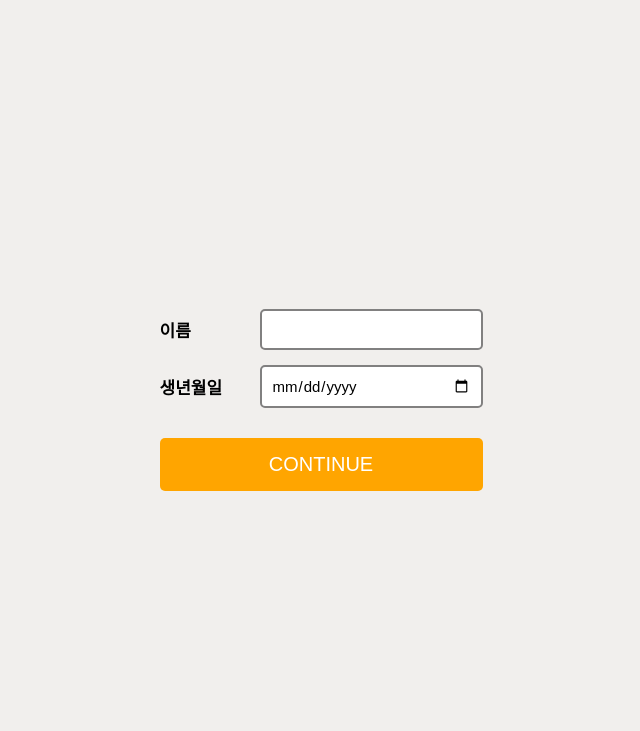
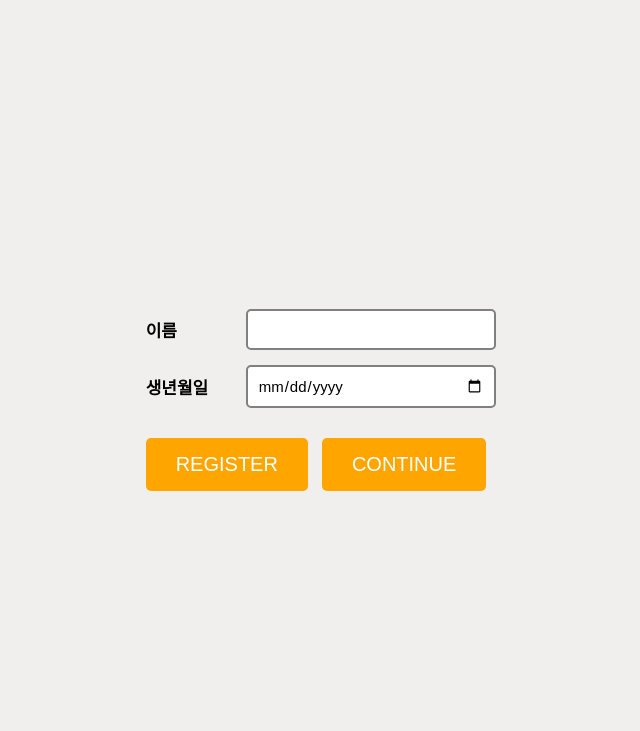
Before and after one commit to FutureandKim/counselor_chatBot, a Django app: page /loginPage.html in a window 1280 px wide. Shown: the top 731 px of the page, without its empty margins (319-959 px from the left). Run offline with Django 4.2, Linux system fonts and the light colour scheme.

Commit message:
로그인 화면 수정

```diff
--- a/chatBot/static/css/loginPage.css
+++ b/chatBot/static/css/loginPage.css
@@ -40,7 +40,7 @@ input[type="date"] {
 	font-family: sans-serif; /*font*/
 }
 
-/*continue 버튼*/
+/*버튼*/
 button[type="submit"] {
 	background-color: orange;
 	color: #fff;
@@ -52,6 +52,11 @@ button[type="submit"] {
 	font-size: 20px;
 }
 
+.btn button{
+	margin-right: 10px;
+}
+
+
 button:active{
     transform: scale(0.96);
   }
--- a/chatBot/static/js/loginPage.js
+++ b/chatBot/static/js/loginPage.js
@@ -1,5 +1,5 @@
 const form = document.querySelector('form');
-const btn = document.querySelector('button[type="submit"]');
+const btn = document.querySelector('button[type="submit"].continue');
 
 btn.addEventListener('click', function(e) {
   e.preventDefault();
--- a/chatBot/templates/loginPage/loginPage.html
+++ b/chatBot/templates/loginPage/loginPage.html
@@ -10,7 +10,8 @@
     <body>
         <div class = "center">
             <div class = "personal">
-                <form>
+                <form action="" method="POST">
+                    {% csrf_token %}
                     <div class = "nameBirth">
                         <label>이름 </label>
                         <input type="text" name="name"><br>
@@ -19,7 +20,10 @@
                         <label>생년월일 </label>
                         <input type="date" name="birth">
                     </div>
-                    <button type="submit" class = "continue">CONTINUE</button>
+                    <div class = "btn">
+                        <button type="submit" class = "register">REGISTER</button> <!--신규 유저용-->
+                        <button type="submit" class = "continue">CONTINUE</button>
+                    </div>
                 </form>
             </div>
 
```
